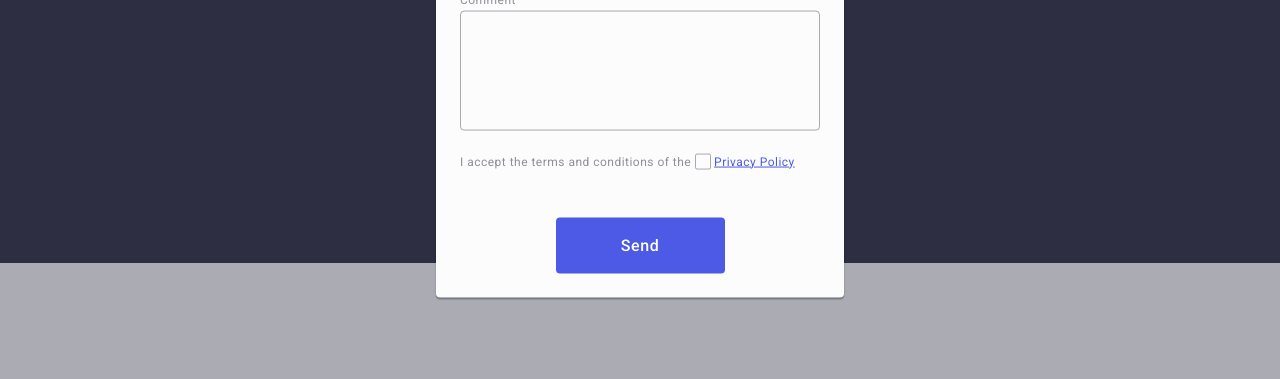
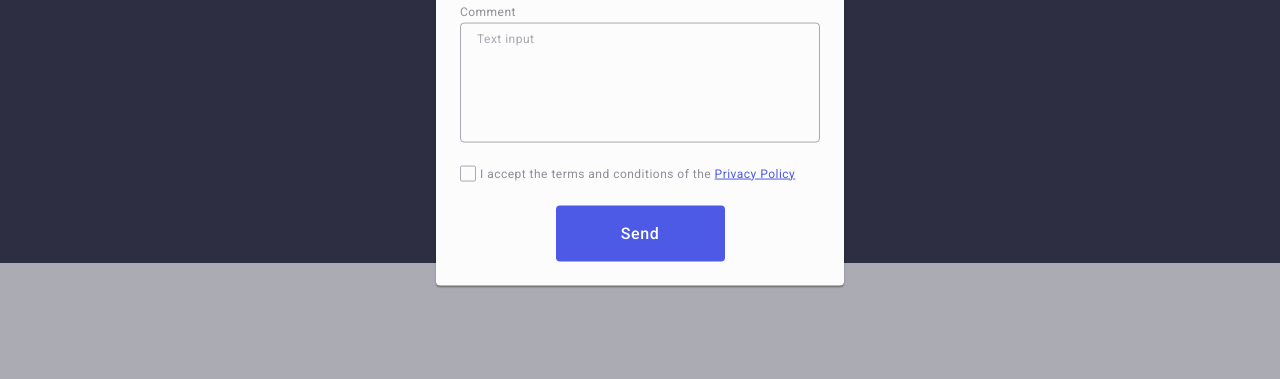
Before and after one commit to s-prigoda/goit-markup-hw-05, a plain HTML site: page index.html in a window 1280 px wide. Shown: the part 410-789 px from the top of the page. Drawn offline with nearby package versions, Linux system fonts and the light colour scheme.

Commit message:
span-</textarea>-button

```diff
--- a/css/styles.css
+++ b/css/styles.css
@@ -757,6 +757,10 @@ address {
   margin-bottom: 24px;
 }
 
+.pop-up-button {
+  margin-top: 0;
+}
+
 .check-label {
   font-size: 12px;
   line-height: 1.17;
--- a/index.html
+++ b/index.html
@@ -604,8 +604,7 @@
               id="user-comment"
               placeholder="Text input"
               class="form-textarea"
-            >
-            </textarea>
+            ></textarea>
           </div>
           <div class="pop-up-check">
             <input
@@ -615,13 +614,13 @@
               id="user-privacy"
               value="true"
             />
+            <span class="check-form">
+              <svg class="check-form-icon" width="10" height="8">
+                <use href="./images/icons.svg#icon-click"></use>
+              </svg>
+            </span>
             <label class="check-label" for="user-privacy"
               >I accept the terms and conditions of the
-              <span class="check-form">
-                <svg class="check-form-icon" width="10" height="8">
-                  <use href="./images/icons.svg#icon-click"></use>
-                </svg>
-              </span>
               <a class="check-form-link" href="#">Privacy Policy</a>
             </label>
           </div>
```
